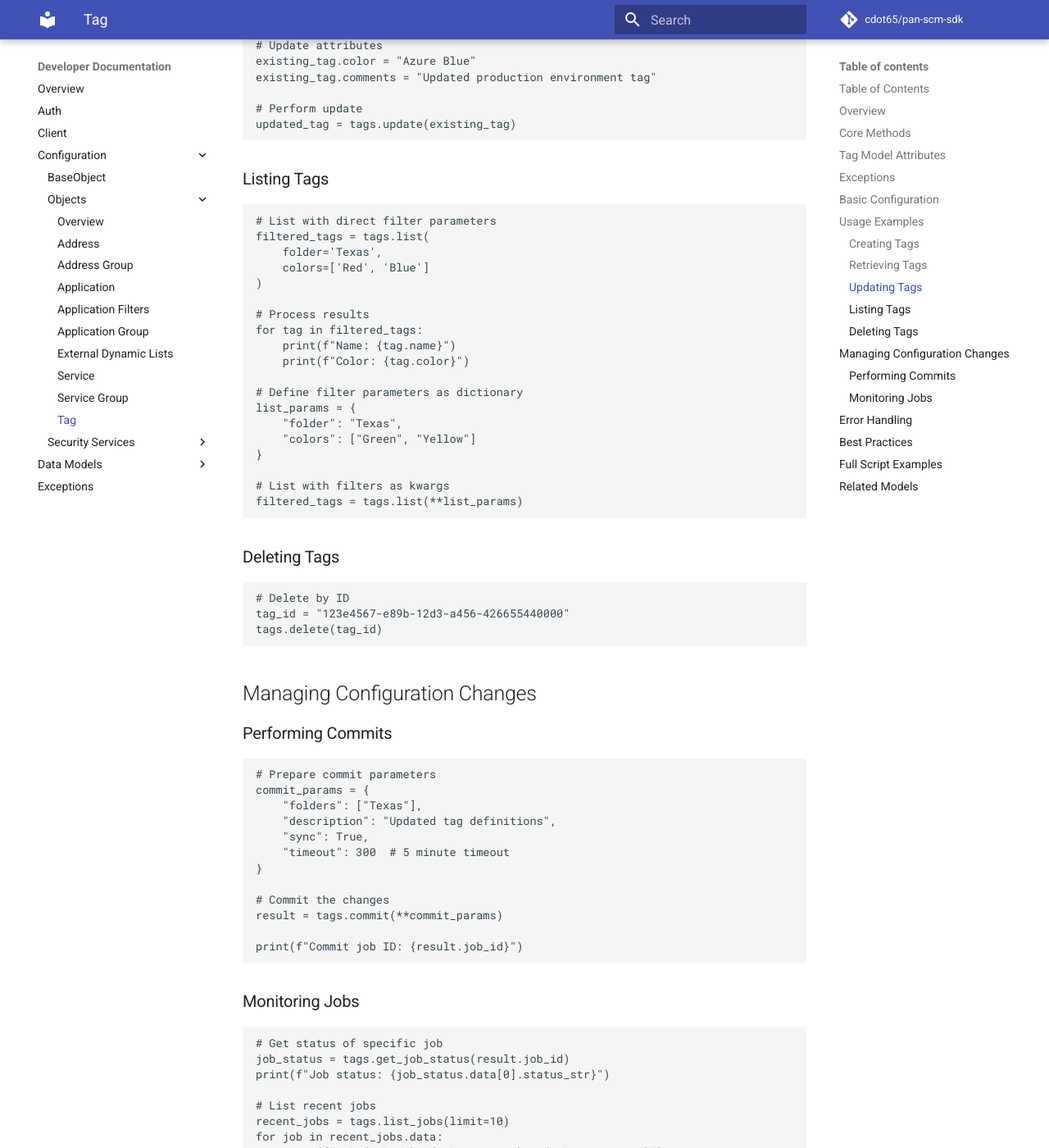
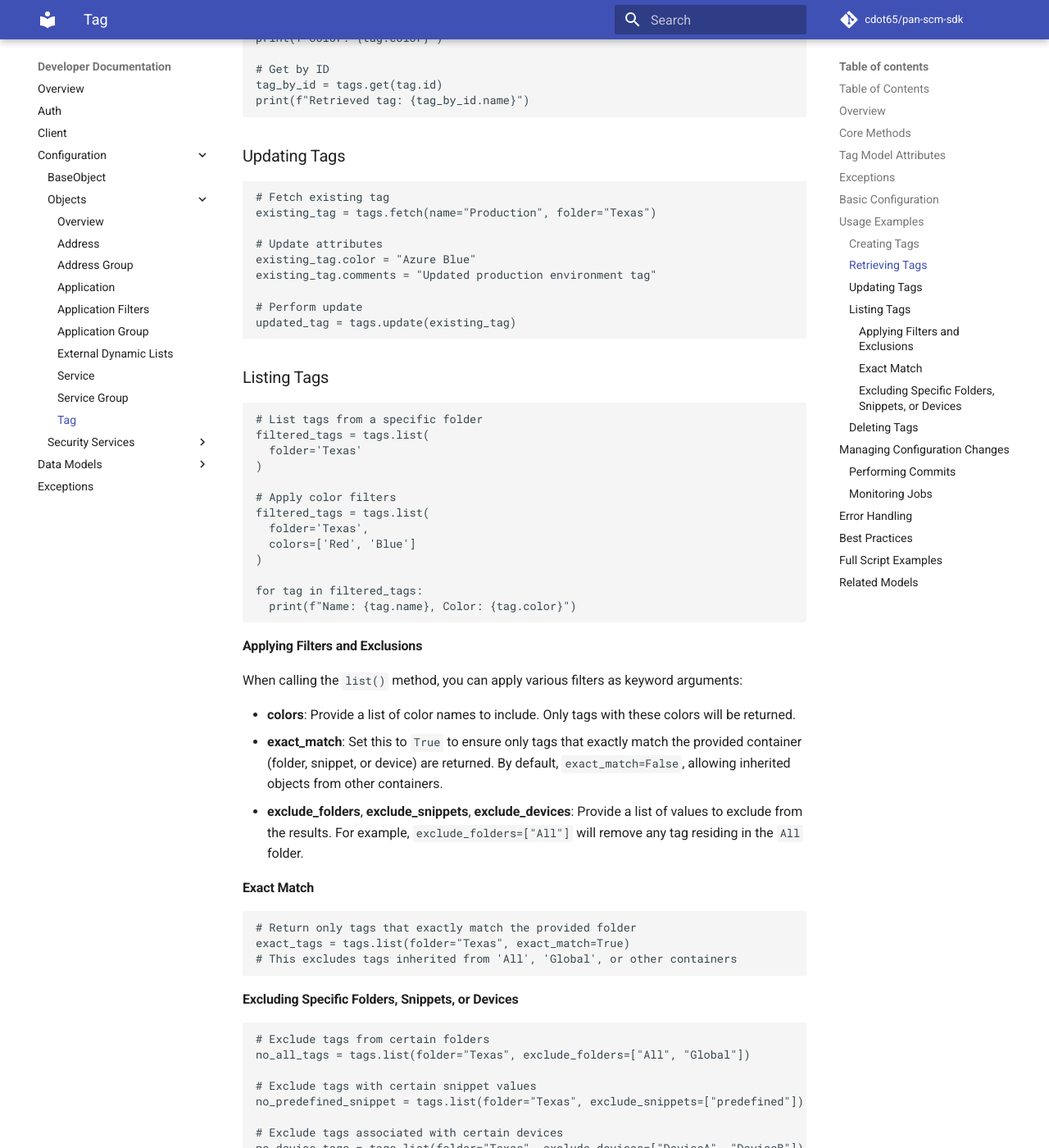
Before and after one commit to cdot65/pan-scm-sdk, an MkDocs documentation site: the page built from docs/sdk/config/objects/tag.md, in a window 1280 px wide and 1400 px high, scrolled down 3895 px. Shown: the whole window at 82% size. Built offline with MkDocs 1.6.1 and Material for MkDocs 9.7.7, drawn with Linux system fonts in a browser that asks for light colours; comment, search, counter and statistics services are not loaded; some of the changed text lies outside the part shown.

Commit message:
Refactor tag management for efficiency and clarity
Simplified the initialization and method signatures in tag.py by removing unnecessary comments and streamlining the code structure. Enhanced the filter_tags functionality to support more flexible filtering options with exact matches and exclusion lists. These changes improve code readability and maintainability while expanding the filtering capabilities.

````diff
--- a/docs/sdk/config/objects/tag.md
+++ b/docs/sdk/config/objects/tag.md
@@ -8,14 +8,17 @@
 4. [Exceptions](#exceptions)
 5. [Basic Configuration](#basic-configuration)
 6. [Usage Examples](#usage-examples)
-    - [Creating Tags](#creating-tags)
-    - [Retrieving Tags](#retrieving-tags)
-    - [Updating Tags](#updating-tags)
-    - [Listing Tags](#listing-tags)
-    - [Deleting Tags](#deleting-tags)
+   - [Creating Tags](#creating-tags)
+   - [Retrieving Tags](#retrieving-tags)
+   - [Updating Tags](#updating-tags)
+   - [Listing Tags](#listing-tags)
+     - [Applying Filters and Exclusions](#applying-filters-and-exclusions)
+     - [Exact Match](#exact-match)
+     - [Excluding Specific Folders, Snippets, or Devices](#excluding-specific-folders-snippets-or-devices)
+   - [Deleting Tags](#deleting-tags)
 7. [Managing Configuration Changes](#managing-configuration-changes)
-    - [Performing Commits](#performing-commits)
-    - [Monitoring Jobs](#monitoring-jobs)
+   - [Performing Commits](#performing-commits)
+   - [Monitoring Jobs](#monitoring-jobs)
 8. [Error Handling](#error-handling)
 9. [Best Practices](#best-practices)
 10. [Full Script Examples](#full-script-examples)
@@ -25,30 +28,32 @@
 
 The `Tag` class provides functionality to manage tag objects in Palo Alto Networks' Strata Cloud Manager. This class
 inherits from `BaseObject` and provides methods for creating, retrieving, updating, and deleting tags with specific
-colors and attributes for resource organization and policy application.
+colors and attributes. In addition, it offers flexible filtering capabilities when listing tags, enabling you to
+apply color-based filters, limit results to exact matches of a configuration container, and exclude certain folders,
+snippets, or devices as needed.
 
 ## Core Methods
 
-| Method     | Description                    | Parameters                 | Return Type              |
-|------------|--------------------------------|----------------------------|--------------------------|
-| `create()` | Creates a new tag              | `data: Dict[str, Any]`     | `TagResponseModel`       |
-| `get()`    | Retrieves a tag by ID          | `object_id: str`           | `TagResponseModel`       |
-| `update()` | Updates an existing tag        | `tag: TagUpdateModel`      | `TagResponseModel`       |
-| `delete()` | Deletes a tag                  | `object_id: str`           | `None`                   |
-| `list()`   | Lists tags with filtering      | `folder: str`, `**filters` | `List[TagResponseModel]` |
-| `fetch()`  | Gets tag by name and container | `name: str`, `folder: str` | `TagResponseModel`       |
+| Method     | Description                                     | Parameters                                                                                                              | Return Type              |
+|------------|-------------------------------------------------|-------------------------------------------------------------------------------------------------------------------------|--------------------------|
+| `create()` | Creates a new tag                               | `data: Dict[str, Any]`                                                                                                  | `TagResponseModel`       |
+| `get()`    | Retrieves a tag by ID                           | `object_id: str`                                                                                                        | `TagResponseModel`       |
+| `update()` | Updates an existing tag                         | `tag: TagUpdateModel`                                                                                                   | `TagResponseModel`       |
+| `delete()` | Deletes a tag                                   | `object_id: str`                                                                                                        | `None`                   |
+| `list()`   | Lists tags with comprehensive filtering options | `folder` or `snippet` or `device`, `exact_match`, `exclude_folders`, `exclude_snippets`, `exclude_devices`, `**filters` | `List[TagResponseModel]` |
+| `fetch()`  | Gets tag by name and container                  | `name: str` and one container (`folder`, `snippet`, or `device`)                                                        | `TagResponseModel`       |
 
 ## Tag Model Attributes
 
-| Attribute  | Type | Required | Description                                 |
-|------------|------|----------|---------------------------------------------|
-| `name`     | str  | Yes      | Name of tag (max 63 chars)                  |
-| `id`       | UUID | Yes*     | Unique identifier (*response only)          |
-| `color`    | str  | No       | Color from predefined list                  |
-| `comments` | str  | No       | Comments (max 1023 chars)                   |
-| `folder`   | str  | Yes**    | Folder location (**one container required)  |
-| `snippet`  | str  | Yes**    | Snippet location (**one container required) |
-| `device`   | str  | Yes**    | Device location (**one container required)  |
+| Attribute  | Type | Required | Description                                   |
+|------------|------|----------|-----------------------------------------------|
+| `name`     | str  | Yes      | Name of the tag object (max 63 chars)         |
+| `id`       | UUID | Yes*     | Unique identifier (*response only)            |
+| `color`    | str  | No       | Color from a predefined list                  |
+| `comments` | str  | No       | Comments (max 1023 chars)                     |
+| `folder`   | str  | Yes**    | Folder location (**one container required**)  |
+| `snippet`  | str  | Yes**    | Snippet location (**one container required**) |
+| `device`   | str  | Yes**    | Device location (**one container required**)  |
 
 ## Exceptions
 
@@ -74,9 +79,9 @@ from scm.config.objects import Tag
 
 # Initialize client
 client = Scm(
-    client_id="your_client_id",
-    client_secret="your_client_secret",
-    tsg_id="your_tsg_id"
+  client_id="your_client_id",
+  client_secret="your_client_secret",
+  tsg_id="your_tsg_id"
 )
 
 # Initialize Tag object
@@ -96,10 +101,10 @@ tags = Tag(client)
 ```python
 # Basic tag configuration
 basic_tag = {
-    "name": "Production",
-    "color": "Red",
-    "comments": "Production environment resources",
-    "folder": "Texas"
+  "name": "Production",
+  "color": "Red",
+  "comments": "Production environment resources",
+  "folder": "Texas"
 }
 
 # Create basic tag
@@ -107,24 +112,22 @@ basic_tag_obj = tags.create(basic_tag)
 
 # Tag with different color
 dev_tag = {
-    "name": "Development",
-    "color": "Blue",
-    "comments": "Development environment resources",
-    "folder": "Texas"
+  "name": "Development",
+  "color": "Blue",
+  "comments": "Development environment resources",
+  "folder": "Texas"
 }
 
-# Create development tag
 dev_tag_obj = tags.create(dev_tag)
 
-# Tag for specific application
+# Tag for a specific application
 app_tag = {
-    "name": "Web-Servers",
-    "color": "Green",
-    "comments": "Web server resources",
-    "folder": "Texas"
+  "name": "Web-Servers",
+  "color": "Green",
+  "comments": "Web server resources",
+  "folder": "Texas"
 }
 
-# Create application tag
 app_tag_obj = tags.create(app_tag)
 ```
 
@@ -176,28 +179,65 @@ updated_tag = tags.update(existing_tag)
 <!-- termynal -->
 
 ```python
-# List with direct filter parameters
+# List tags from a specific folder
 filtered_tags = tags.list(
-    folder='Texas',
-    colors=['Red', 'Blue']
+  folder='Texas'
 )
 
-# Process results
+# Apply color filters
+filtered_tags = tags.list(
+  folder='Texas',
+  colors=['Red', 'Blue']
+)
+
 for tag in filtered_tags:
-    print(f"Name: {tag.name}")
-    print(f"Color: {tag.color}")
-
-# Define filter parameters as dictionary
-list_params = {
-    "folder": "Texas",
-    "colors": ["Green", "Yellow"]
-}
-
-# List with filters as kwargs
-filtered_tags = tags.list(**list_params)
+  print(f"Name: {tag.name}, Color: {tag.color}")
 ```
 
 </div>
+
+#### Applying Filters and Exclusions
+
+When calling the `list()` method, you can apply various filters as keyword arguments:
+
+- **colors**: Provide a list of color names to include. Only tags with these colors will be returned.
+- **exact_match**: Set this to `True` to ensure only tags that exactly match the provided container (folder, snippet, or device) are returned. By default, `exact_match=False`, allowing inherited objects from other containers.
+- **exclude_folders**, **exclude_snippets**, **exclude_devices**: Provide a list of values to exclude from the results. For example, `exclude_folders=["All"]` will remove any tag residing in the `All` folder.
+
+#### Exact Match
+
+```python
+# Return only tags that exactly match the provided folder
+exact_tags = tags.list(folder="Texas", exact_match=True)
+# This excludes tags inherited from 'All', 'Global', or other containers
+```
+
+#### Excluding Specific Folders, Snippets, or Devices
+
+```python
+# Exclude tags from certain folders
+no_all_tags = tags.list(folder="Texas", exclude_folders=["All", "Global"])
+
+# Exclude tags with certain snippet values
+no_predefined_snippet = tags.list(folder="Texas", exclude_snippets=["predefined"])
+
+# Exclude tags associated with certain devices
+no_device_tags = tags.list(folder="Texas", exclude_devices=["DeviceA", "DeviceB"])
+```
+
+You can combine these filters:
+
+```python
+# Combine exact_match with exclusion filters and colors
+refined_tags = tags.list(
+  folder="Texas",
+  exact_match=True,
+  exclude_folders=["All"],
+  exclude_snippets=["predefined-snippet"],
+  exclude_devices=["LegacyDevice"],
+  colors=["Red", "Blue"]
+)
+```
 
 ### Deleting Tags
 
@@ -224,15 +264,14 @@ tags.delete(tag_id)
 ```python
 # Prepare commit parameters
 commit_params = {
-    "folders": ["Texas"],
-    "description": "Updated tag definitions",
-    "sync": True,
-    "timeout": 300  # 5 minute timeout
+  "folders": ["Texas"],
+  "description": "Updated tag definitions",
+  "sync": True,
+  "timeout": 300  # 5 minute timeout
 }
 
 # Commit the changes
 result = tags.commit(**commit_params)
-
 print(f"Commit job ID: {result.job_id}")
 ```
 
@@ -252,7 +291,7 @@ print(f"Job status: {job_status.data[0].status_str}")
 # List recent jobs
 recent_jobs = tags.list_jobs(limit=10)
 for job in recent_jobs.data:
-    print(f"Job {job.id}: {job.type_str} - {job.status_str}")
+  print(f"Job {job.id}: {job.type_str} - {job.status_str}")
 ```
 
 </div>
@@ -265,45 +304,45 @@ for job in recent_jobs.data:
 
 ```python
 from scm.exceptions import (
-    InvalidObjectError,
-    MissingQueryParameterError,
-    NameNotUniqueError,
-    ObjectNotPresentError,
-    ReferenceNotZeroError
+  InvalidObjectError,
+  MissingQueryParameterError,
+  NameNotUniqueError,
+  ObjectNotPresentError,
+  ReferenceNotZeroError
 )
 
 try:
-    # Create tag configuration
-    tag_config = {
-        "name": "test_tag",
-        "color": "Red",
-        "folder": "Texas",
-        "comments": "Test tag"
-    }
+  # Create tag configuration
+  tag_config = {
+      "name": "test_tag",
+      "color": "Red",
+      "folder": "Texas",
+      "comments": "Test tag"
+  }
 
-    # Create the tag
-    new_tag = tags.create(tag_config)
+  # Create the tag
+  new_tag = tags.create(tag_config)
 
-    # Commit changes
-    result = tags.commit(
-        folders=["Texas"],
-        description="Added test tag",
-        sync=True
-    )
+  # Commit changes
+  result = tags.commit(
+      folders=["Texas"],
+      description="Added test tag",
+      sync=True
+  )
 
-    # Check job status
-    status = tags.get_job_status(result.job_id)
+  # Check job status
+  status = tags.get_job_status(result.job_id)
 
 except InvalidObjectError as e:
-    print(f"Invalid tag data: {e.message}")
+  print(f"Invalid tag data: {e.message}")
 except NameNotUniqueError as e:
-    print(f"Tag name already exists: {e.message}")
+  print(f"Tag name already exists: {e.message}")
 except ObjectNotPresentError as e:
-    print(f"Tag not found: {e.message}")
+  print(f"Tag not found: {e.message}")
 except ReferenceNotZeroError as e:
-    print(f"Tag still in use: {e.message}")
+  print(f"Tag still in use: {e.message}")
 except MissingQueryParameterError as e:
-    print(f"Missing parameter: {e.message}")
+  print(f"Missing parameter: {e.message}")
 ```
 
 </div>
@@ -311,43 +350,42 @@ except MissingQueryParameterError as e:
 ## Best Practices
 
 1. **Color Management**
-    - Use standard color names from predefined list
-    - Maintain consistent color schemes
-    - Document color meanings
-    - Validate colors before creation
-    - Consider color visibility
+   - Use standard color names from predefined list
+   - Maintain consistent color schemes
+   - Document color meanings
+   - Validate colors before creation
+   - Consider color visibility
 
 2. **Container Management**
-    - Always specify exactly one container (folder, snippet, or device)
-    - Use consistent container names
-    - Validate container existence
-    - Group related tags
+   - Always specify exactly one container (folder, snippet, or device)
+   - Use consistent container names
+   - Validate container existence
+   - Group related tags
 
 3. **Naming Conventions**
-    - Use descriptive names
-    - Follow consistent patterns
-    - Avoid special characters
-    - Document naming standards
-    - Consider hierarchical naming
+   - Use descriptive names
+   - Follow consistent patterns
+   - Avoid special characters
+   - Document naming standards
+   - Consider hierarchical naming
 
 4. **Performance**
-    - Cache frequently used tags
-    - Use appropriate pagination
-    - Implement proper retry logic
-    - Monitor API limits
-    - Batch operations when possible
+   - Cache frequently used tags
+   - Use appropriate pagination
+   - Implement proper retry logic
+   - Monitor API limits
+   - Batch operations when possible
 
 5. **Error Handling**
-    - Validate input data
-    - Handle specific exceptions
-    - Log error details
-    - Monitor commit status
-    - Track job completion
+   - Validate input data
+   - Handle specific exceptions
+   - Log error details
+   - Monitor commit status
+   - Track job completion
 
 ## Full Script Examples
 
-Refer to
-the [tag.py example](https://github.com/cdot65/pan-scm-sdk/blob/main/examples/scm/config/objects/tag.py).
+Refer to the [tag.py example](https://github.com/cdot65/pan-scm-sdk/blob/main/examples/scm/config/objects/tag.py).
 
 ## Related Models
 
````
